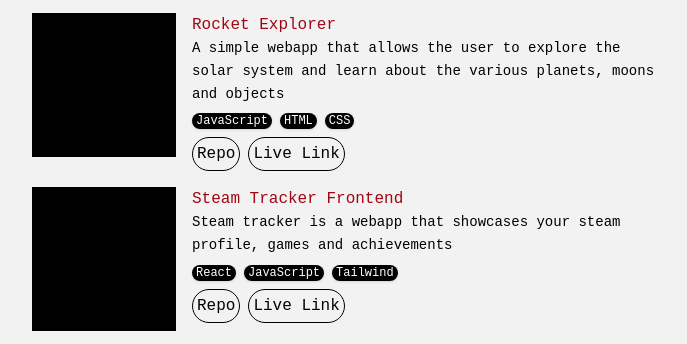
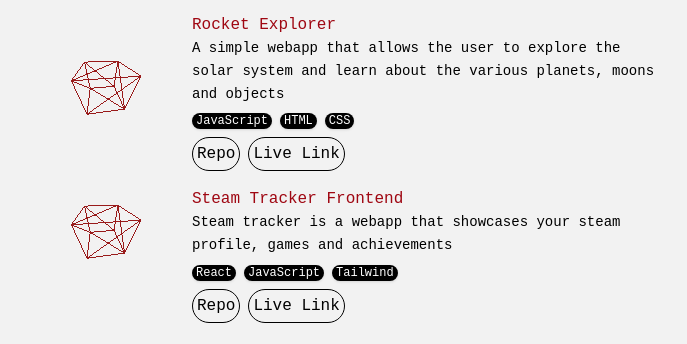
Before and after one commit to c0deV1king/codeviking-personal, an Astro site: page / in a window 1280 px wide. Shown: the part 405-749 px from the top of the page, without its empty margins (296-983 px from the left). Built offline with nearby package versions, Linux system fonts and the light colour scheme; Astro itself is replaced by a stand-in of ours; a web font is replaced by a local one.

Commit message:
Added a threejs scene to see how it worked with pure threejs rather than react

```diff
--- /dev/null
+++ b/src/components/scenes/ThreeSceneOne.astro
@@ -0,0 +1,93 @@
+<div id="three-container"></div>
+
+<script>
+  import * as THREE from "three";
+
+  // Wait for DOM to be ready
+  document.addEventListener("DOMContentLoaded", () => {
+    const container = document.getElementById("three-container");
+    if (!container) {
+      console.error("Three.js container not found");
+      return;
+    }
+
+    // Scene setup
+    const scene = new THREE.Scene();
+    const camera = new THREE.PerspectiveCamera(
+      110, // fov
+      container.clientWidth / container.clientHeight,
+      0.1,
+      1000,
+    );
+
+    camera.position.set(0, 1, 1);
+    camera.lookAt(0, 0, 0);
+
+    const renderer = new THREE.WebGLRenderer();
+
+    renderer.setSize(container.clientWidth, container.clientHeight);
+    container.appendChild(renderer.domElement);
+    renderer.setClearColor(0x000000, 0); // Transparent background
+
+    // Add a simple cube
+    const geometry = new THREE.BoxGeometry();
+    // Solid material for the faces
+    const solidMaterial = new THREE.MeshBasicMaterial({
+      color: 0xf2f2f2,
+      transparent: true,
+      opacity: 0.0,
+    });
+
+    // Wireframe material for the edges
+    const wireframeMaterial = new THREE.MeshBasicMaterial({
+      color: 0x991b1b,
+      wireframe: true,
+    });
+
+    // Create two meshes - one solid, one wireframe
+    const solidCube = new THREE.Mesh(geometry, solidMaterial);
+    const wireframeCube = new THREE.Mesh(geometry, wireframeMaterial);
+
+    // Add both to the scene
+    scene.add(solidCube);
+    scene.add(wireframeCube);
+
+    const cubeGroup = new THREE.Group();
+    cubeGroup.add(solidCube);
+    cubeGroup.add(wireframeCube);
+    scene.add(cubeGroup);
+
+    scene.add(cubeGroup);
+
+    const ambientLight = new THREE.AmbientLight(0xffffff, 1);
+    scene.add(ambientLight);
+
+    const pointLight = new THREE.PointLight(0xffffff, 1, 0);
+    pointLight.position.set(10, 10, 10);
+    scene.add(pointLight);
+
+    // Animation loop
+    function animate() {
+      requestAnimationFrame(animate);
+      cubeGroup.rotation.x += 0.01;
+      cubeGroup.rotation.y += 0.01;
+      renderer.render(scene, camera);
+    }
+
+    animate();
+
+    // Handle resize
+    window.addEventListener("resize", () => {
+      camera.aspect = container.clientWidth / container.clientHeight;
+      camera.updateProjectionMatrix();
+      renderer.setSize(container.clientWidth, container.clientHeight);
+    });
+  });
+</script>
+
+<style>
+  #three-container {
+    width: 100%;
+    height: 100%;
+  }
+</style>
--- a/src/components/ui/ProjectBlock.astro
+++ b/src/components/ui/ProjectBlock.astro
@@ -8,13 +8,16 @@
   live: string;
 }
 const { title, description, technologies, repo, live } = Astro.props;
+import ThreeSceneOne from "../scenes/ThreeSceneOne.astro";
 ---
 
 <li class="rounded-lg">
   <div class="flex items-center sm:items-start flex-col sm:flex-row w-full">
     <!-- Three.js canvas location (placeholder only) -->
     <div class="w-36 h-36 flex-shrink-0">
-      <div class="w-full h-full bg-black"></div>
+      <div class="w-full h-full">
+        <ThreeSceneOne />
+      </div>
     </div>
     <div class="flex flex-col ml-4 flex-1 min-w-0">
       <h3 class="text-md font-normal break-words text-red-800 bg-clip-text">
```
